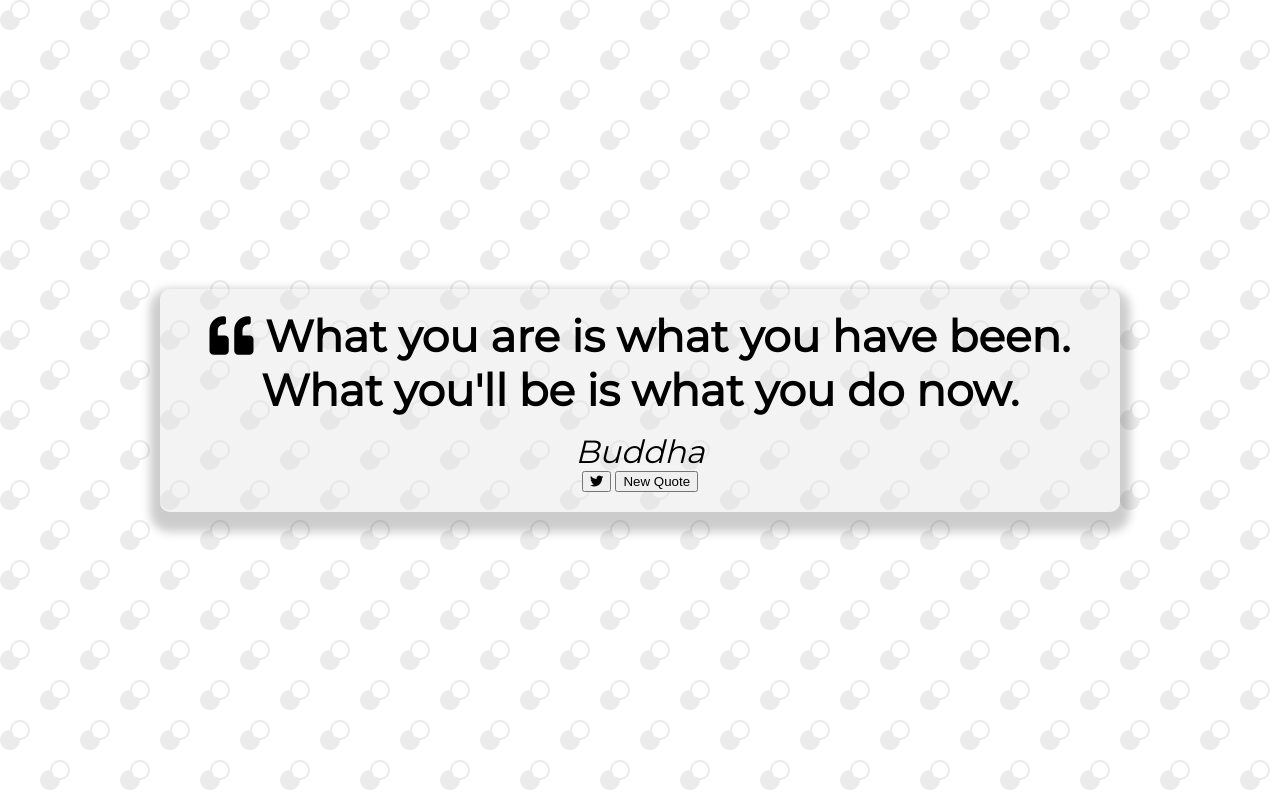
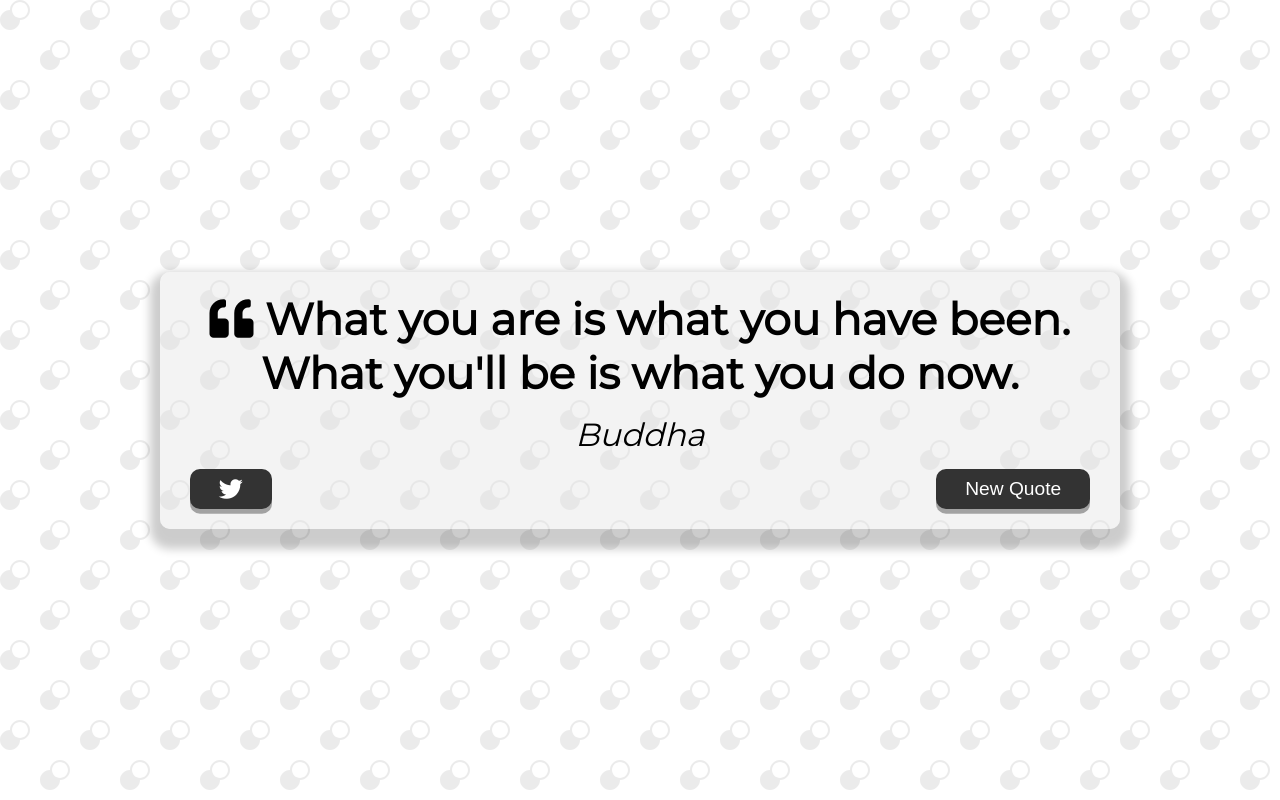
Before and after one commit to Jason-Donmoyer/ZTM-Quote-Generator, a plain HTML site: page index.html in a window 1280 px wide. Drawn offline with Linux system fonts and the light colour scheme.

Commit message:
CSS: --button styling complete

```diff
--- a/styles.css
+++ b/styles.css
@@ -63,6 +63,49 @@ body {
 }
 
 
+/******** BUTTONS ********/
+
+
+.button-container {
+  margin-top: 15px;
+  display: flex;
+  justify-content: space-between;
+}
+
+button {
+  cursor: pointer;
+  font-size: 1.2rem;
+  height: 2.5rem;
+  border: none;
+  border-radius: 10px;
+  color: #fff;
+  background: #333;
+  outline: none;
+  padding: 0.5rem 1.8rem;
+  box-shadow: 0 0.3rem rgba(121, 121, 121, 0.65);
+}
+
+
+button:hover {
+  filter: brightness(110%);
+}
+
+
+button:active {
+  transform: translate(0, 0.3rem);
+  box-shadow: 0 0.1rem rgba(255, 255, 255, 0.65);
+}
+
+
+.twitter-button:hover {
+  color: #38a1f3;
+}
+
+
+.fa-twitter {
+  font-size: 1.5rem;
+}
+
 
 /*************************/
     /* MEDIA QUERIES */
```
